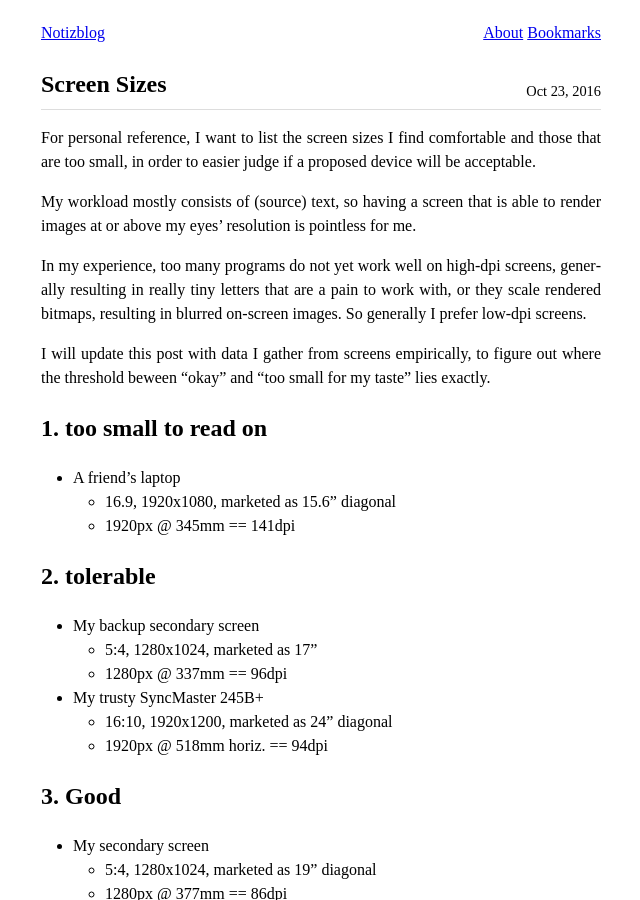
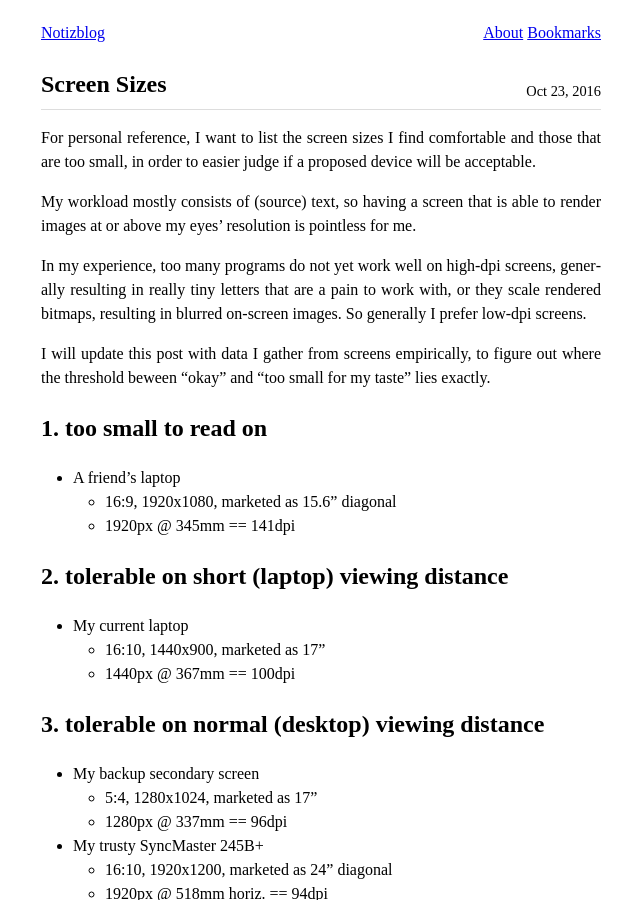
Before and after one commit to dannyedel/blog, a Jekyll site: the page built from _posts/2016-10-23-screen-sizes.md, in a window 1280 px wide and 900 px high. Shown: the whole window, without its empty margins (319-959 px from the left). Built offline with Jekyll 4.4.1, drawn with Linux system fonts in a browser that asks for light colours.

Commit message:
add current laptop screen

```diff
--- a/_posts/2016-10-23-screen-sizes.md
+++ b/_posts/2016-10-23-screen-sizes.md
@@ -24,10 +24,16 @@ and "too small for my taste" lies exactly.
 ## too small to read on
 
 * A friend's laptop
-  * 16.9, 1920x1080, marketed as 15.6" diagonal
+  * 16:9, 1920x1080, marketed as 15.6" diagonal
   * 1920px @ 345mm == 141dpi
 
-## tolerable
+## tolerable on short (laptop) viewing distance
+
+* My current laptop
+  * 16:10, 1440x900, marketed as 17"
+  * 1440px @ 367mm == 100dpi
+
+## tolerable on normal (desktop) viewing distance
 
 * My backup secondary screen
   * 5:4, 1280x1024, marketed as 17"
```
